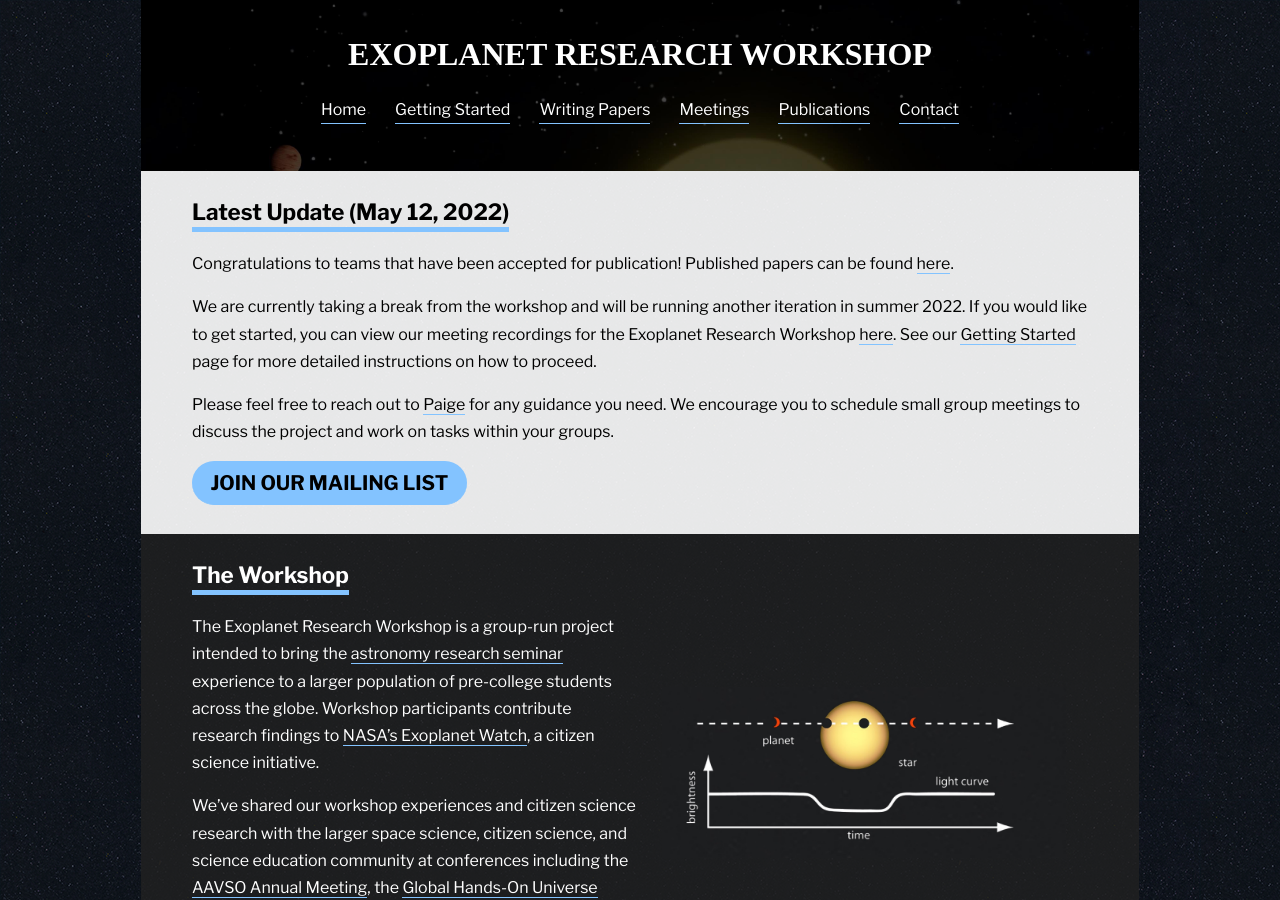
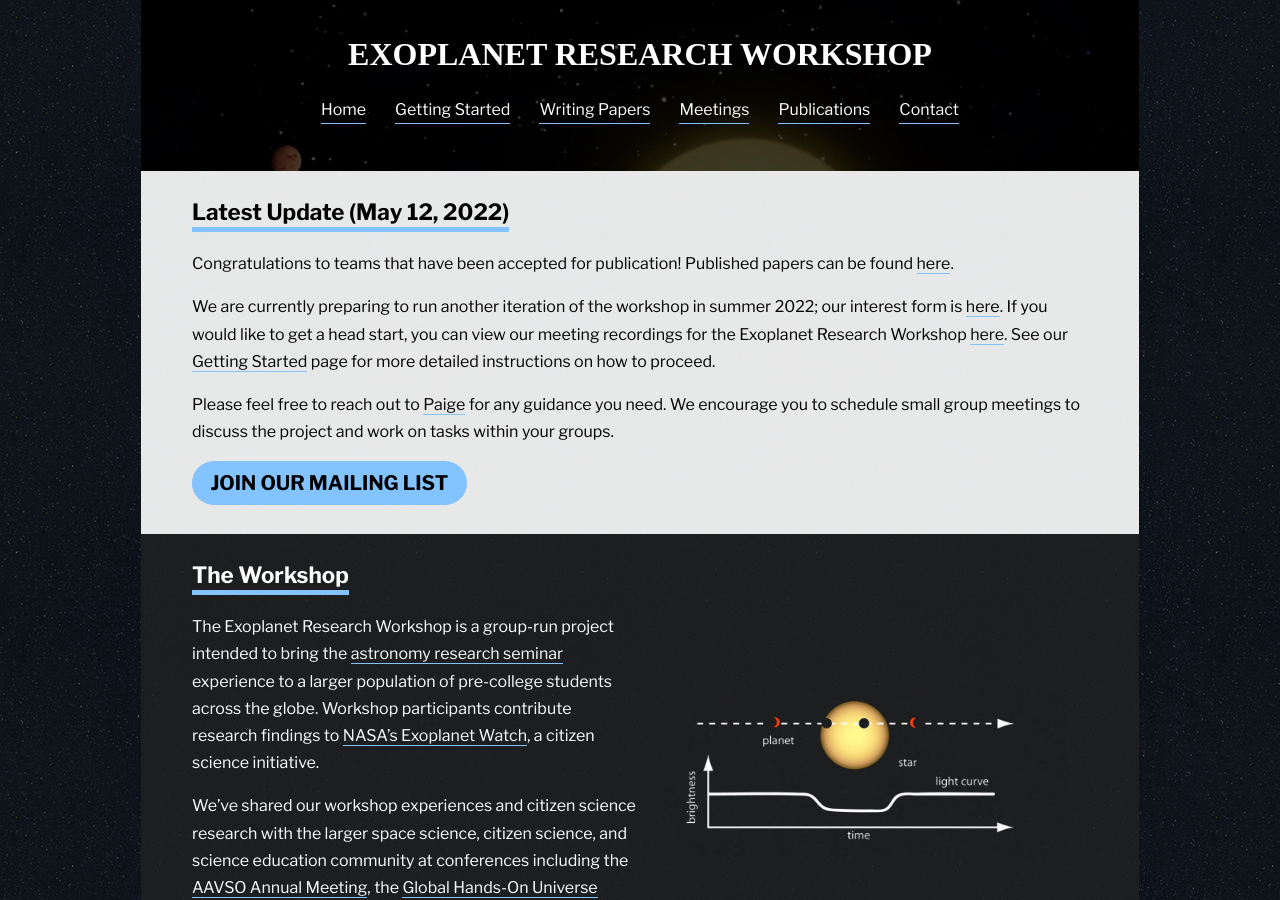
Before and after one commit to paigeyeung/exoplanetresearchworkshop, a Jekyll site: the page built from index.md, in a window 1280 px wide and 900 px high. Built offline with Jekyll 4.4.1, drawn with Linux system fonts in a browser that asks for light colours; some web fonts are replaced.

Commit message:
add interest form

```diff
--- a/index.md
+++ b/index.md
@@ -9,11 +9,11 @@ title: Home
 
 Congratulations to teams that have been accepted for publication! Published papers can be found [here](/publications/).
 
-We are currently taking a break from the workshop and will be running another iteration in summer 2022. If you would like to get started, you can view our meeting recordings for the Exoplanet Research Workshop [here](/meetings/). See our [Getting Started](/getting-started/) page for more detailed instructions on how to proceed.
+We are currently preparing to run another iteration of the workshop in summer 2022; our interest form is [here](/interestform/){: target="_blank"}. If you would like to get a head start, you can view our meeting recordings for the Exoplanet Research Workshop [here](/meetings/). See our [Getting Started](/getting-started/) page for more detailed instructions on how to proceed.
 
 Please feel free to reach out to [Paige](/contact/) for any guidance you need. We encourage you to schedule small group meetings to discuss the project and work on tasks within your groups.
 
-[Join Our Mailing List](https://groups.google.com/g/exoplanet-research-workshop-2022){: .button target="_blank"}
+[Join Our Mailing List](/interestform/){: .button target="_blank"}
 
 </div>
 
```
Also changed, not shown: getting-started.md (line endings or trailing spaces), 1 other file.
